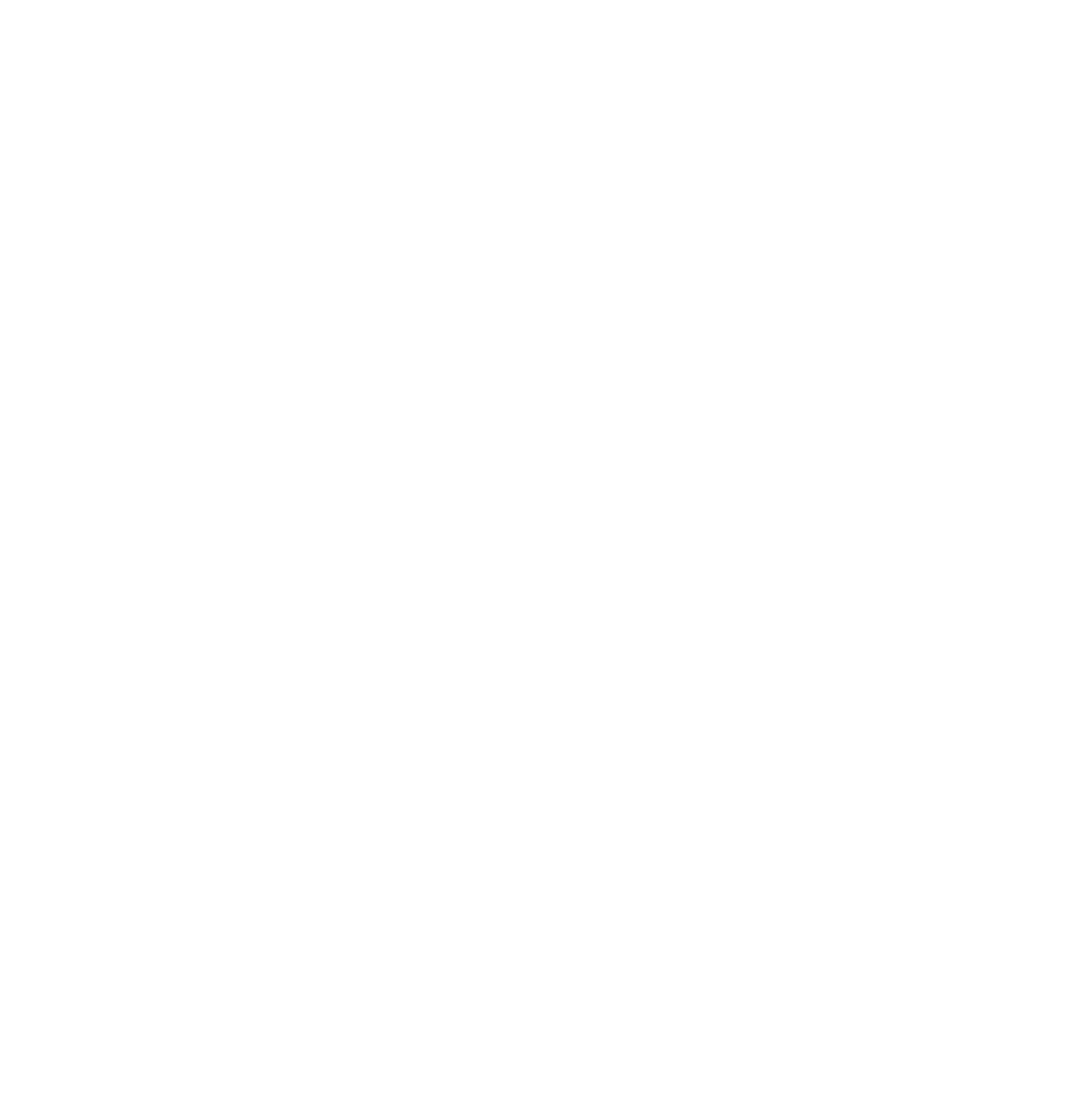
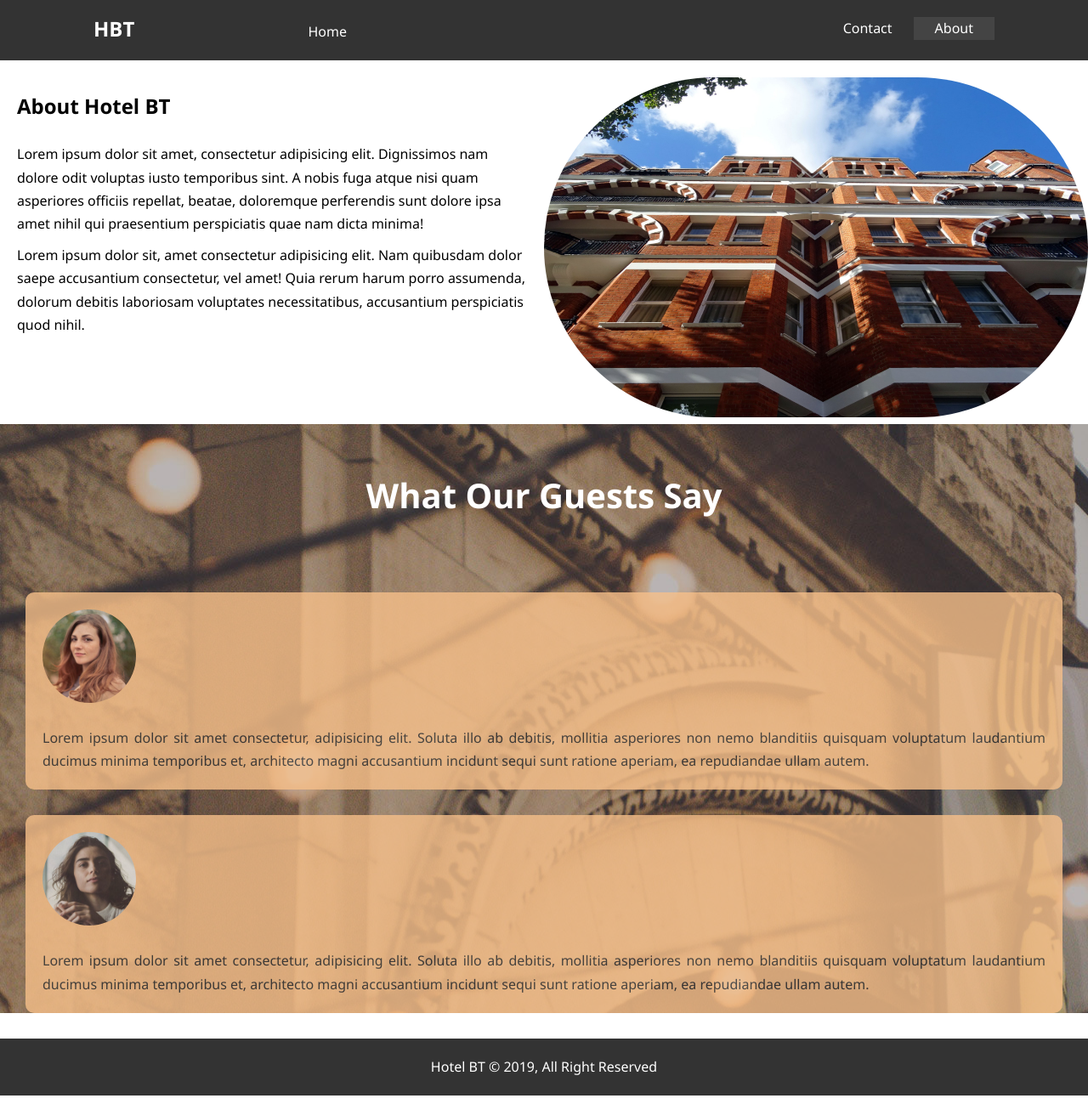
Before and after one commit to Skibo555/Udemy_courses, a plain HTML site: page hotel_website/about.html in a window 1280 px wide. Shown: the whole page at 85% size. Before the commit the page ends 800 px from the top, so only its background shows below. Drawn offline with Linux system fonts and the light colour scheme.

Commit message:
Done the About page

```diff
--- a/hotel_website/about.html
+++ b/hotel_website/about.html
@@ -0,0 +1,62 @@
+<!DOCTYPE html>
+<html lang="en">
+
+<head>
+    <meta charset="UTF-8">
+    <meta name="viewport" content="width=device-width, initial-scale=1.0">
+    <meta name="description" content="Welcome to the most extraordinary Hotel and Boston Massachusetts">
+    <meta name="keywords" content="hotel,Boston hotel, England hotel">
+    <link rel="stylesheet" href="css/style.css">
+    <title>Hotel BT | Welcome</title>
+</head>
+
+<body>
+    <header>
+        <section class="dark-bg">
+            <div class="container">
+                <nav class="navbar">
+                    <h1 class="logo"><a href="index.html">HBT</a></h1>
+                    <ul>
+                        <li></li><a href="index.html">Home</a> </li>
+                        <li class="current"><a href="about.html">About</a> </li>
+                        <li><a href="contact.html">Contact</a> </li>
+                    </ul>
+                </nav>
+            </div>
+        </section>
+        <section id="about">
+            <div id="about-info">
+                <h2 id="about-head"><span>About</span> Hotel BT</h2>
+                <p>Lorem ipsum dolor sit amet, consectetur adipisicing elit. Dignissimos nam dolore odit voluptas iusto
+                    temporibus sint. A nobis fuga atque nisi quam asperiores officiis repellat, beatae, doloremque
+                    perferendis sunt dolore ipsa amet nihil qui praesentium perspiciatis quae nam dicta minima!</p>
+                <p>Lorem ipsum dolor sit, amet consectetur adipisicing elit. Nam quibusdam dolor saepe accusantium
+                    consectetur, vel amet! Quia rerum harum porro assumenda, dolorum debitis laboriosam voluptates
+                    necessitatibus, accusantium perspiciatis quod nihil.</p>
+            </div>
+            <img src="./img/photo-2.jpg" alt="">
+        </section>
+        <section class="image-section">
+            <h2 class="testimonials" class="l-heading">What Our Guests Say</h2>
+            <div id="first-div" class="bg-primary">
+                <img src="./img/person-1.jpg" alt="">
+                <p>Lorem ipsum dolor sit amet consectetur, adipisicing elit. Soluta illo ab debitis, mollitia asperiores
+                    non nemo blanditiis quisquam voluptatum laudantium ducimus minima temporibus et, architecto magni
+                    accusantium incidunt sequi sunt ratione aperiam, ea repudiandae ullam autem.</p>
+            </div>
+            <div id="second-div" class="bg-primary">
+                <img src="./img/person-2.jpg" alt="">
+                <p>Lorem ipsum dolor sit amet consectetur, adipisicing elit. Soluta illo ab debitis, mollitia asperiores
+                    non nemo blanditiis quisquam voluptatum laudantium ducimus minima temporibus et, architecto magni
+                    accusantium incidunt sequi sunt ratione aperiam, ea repudiandae ullam autem.</p>
+            </div>
+        </section>
+
+        <footer>
+            <div id="footer-bg">
+                <p class="dark-bg">Hotel BT &copy; 2019, All Right Reserved</p>
+            </div>
+        </footer>
+</body>
+
+</html>
--- a/hotel_website/css/style.css
+++ b/hotel_website/css/style.css
@@ -232,3 +232,78 @@
     text-align: center;
     max-width: 100%;
 }
+
+#about {
+    padding-top: 20px;
+    display: inline-block;
+}
+
+#about img {
+    display: inline;
+    float: right;
+    width: 50%;
+    height: 400px;
+    background-size: cover;
+    background-position: 50px;
+    border-radius: 600px;
+}
+
+#about #about-info {
+    padding: 20px;
+    display: inline;
+    float: left;
+    width: 50%;
+}
+
+.image-section {
+    background-image: url('../img/test-bg.jpg');
+}
+
+.image-section .testimonials {
+    display: block;
+}
+
+#first-div {
+    border-radius: 10px;
+    margin: 30px;
+    opacity: 0.8;
+}
+
+#first-div img {
+    padding: 20px;
+    width: 150px;
+    border-radius: 100%;
+}
+
+#first-div p {
+    display: inline-block;
+    margin: 0px 20px 20px;
+    text-align: justify;
+}
+
+#second-div {
+    border-radius: 10px;
+    margin: 30px;
+    opacity: 0.8;
+    margin: 30px;
+}
+
+#second-div img {
+    border-radius: 100%;
+    padding: 20px;
+    width: 150px;
+}
+
+#second-div p {
+    display: inline-block;
+    margin: 20px;
+    margin: 0px 20px 20px;
+    text-align: justify;
+}
+
+.testimonials {
+    font-size: 40px;
+    color: #fff;
+    padding: 70px;
+    text-align: center;
+}
```
Also changed, not shown: hotel_website/index.html (+2 -2 lines).
